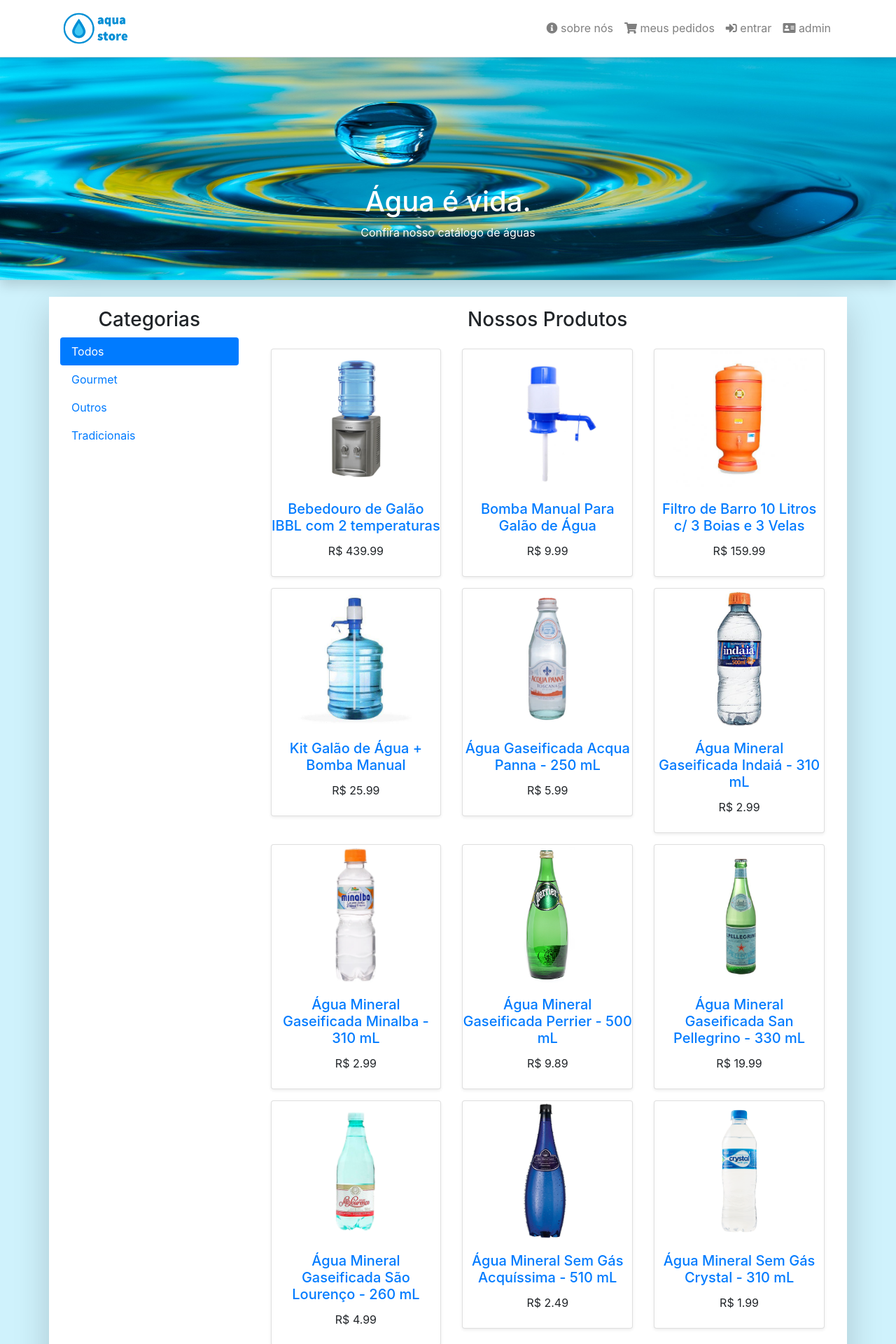
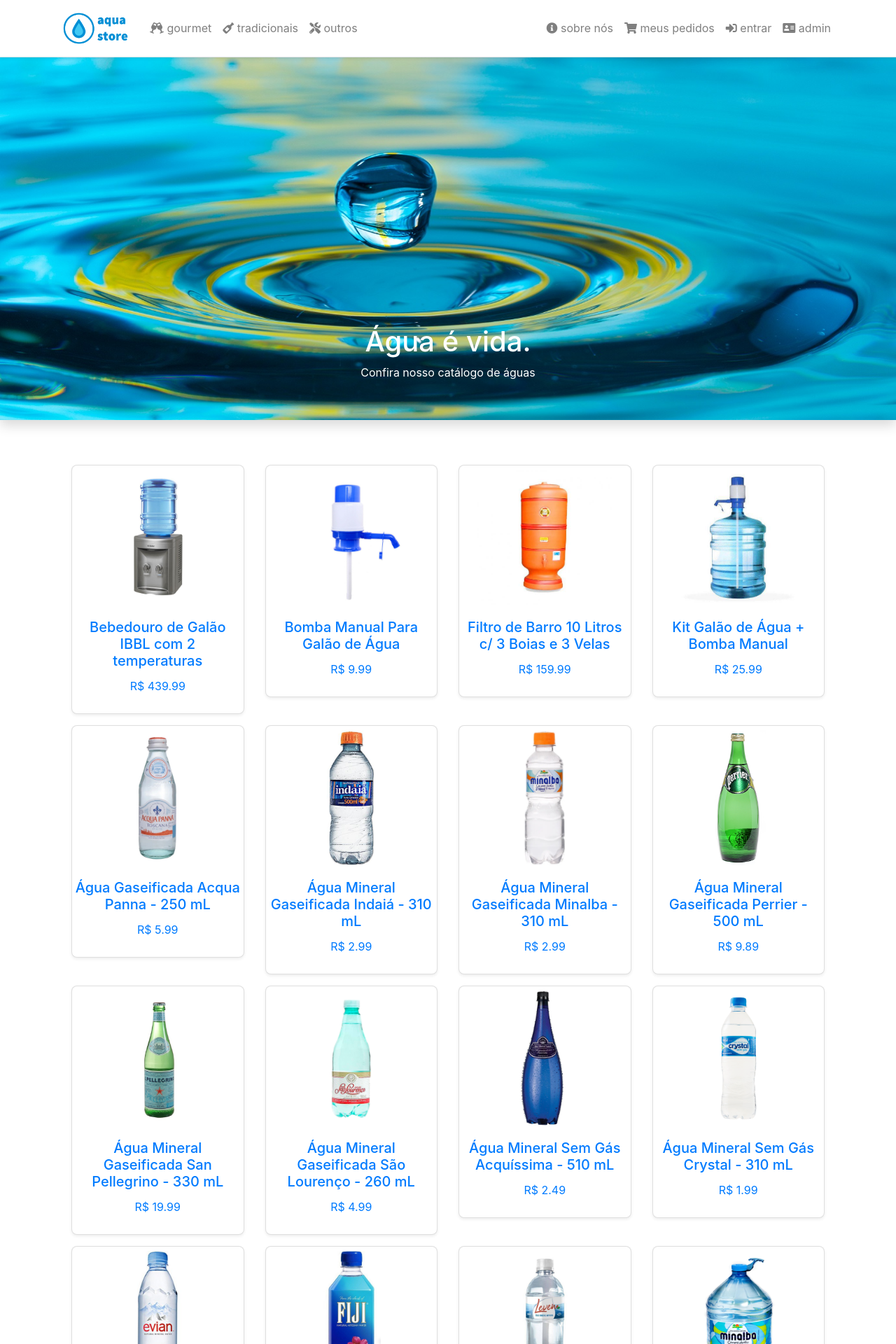
Before and after one commit to lclopes/Aqua-Store-Django, a Django app: page / in a window 1280 px wide. Shown: the top 1920 px of the page at 70% size. Run offline with Django 3.2, Linux system fonts and the light colour scheme; data comes from the database, SQL or seed files in the repository; parts of the project's set-up code (start-up, migrations or seed data) failed here and were passed over; some libraries are stand-ins or nearby versions.

Commit message:
Changing main template

```diff
--- a/aquastore_app/static/aquastore_app/css/styles.css
+++ b/aquastore_app/static/aquastore_app/css/styles.css
@@ -32,12 +32,13 @@
     background-color: #fff;
     background-clip: border-box;
     border: 1px solid rgba(0, 0, 0, 0.125);
-    border-radius: 1rem;
+    border-radius: 0.5rem;
+    padding:3px;
 }
 
 .carousel-home {
     max-width: 100%;
-    max-height: 400px;
+    max-height: 600px;
     padding-bottom: 0px;
 }
 
--- a/aquastore_app/templates/aquastore_app/lista.html
+++ b/aquastore_app/templates/aquastore_app/lista.html
@@ -25,7 +25,7 @@
 
 {% block conteudo %}
     <div class="row" >
-        <div class="col-lg-3">
+        <!--<div class="col-lg-3">
             <div class="nav flex-column nav-pills nav-stacked sticky-top sticky-offset d-lg-block" >
                 <h3 style="text-align:center">Categorias</h3>
                 <a class="nav-link {% if not categoria %}active{% endif %}"
@@ -37,28 +37,30 @@
                     </a>
                 {% endfor %}
             </div>
-        </div>
+        </div>-->
 
-        <div class="col-lg-9">
-            <h3 style="text-align:center">{% if not categoria %}Nossos Produtos{% else %}{{ categoria.nome }}{% endif %}</h3>
+        <div class="col-lg-12">
+            <h3 style="text-align:center">{% if categoria %}{{ categoria.nome }}{% endif %}</h3>
             <div class="row mb-6 p-3">
                 {% for agua in aguas %}
-                    <div class="col-xl-4 col-lg-6">
-                        <div class="card mb-3 shadow-sm" style="align-items: center">
-                            <a href="{{ agua.get_absolute_path }}">
+                    <div class="col-xl-3 col-lg-6">
+                    <a href="{{ agua.get_absolute_path }}">
+                        <div class="card-home mb-3 shadow-sm" style="align-items: center">
+
                                 <!-- style="max-width: 90%;" -->
                                 <img class="img-fluid rounded water-product"
                                      src="{% static 'aguas/' %}{{ agua.imagem }}">
-                            </a>
+
                             <h5 class="mt-3 card-title text-center">
-                                <a href="{{ agua.get_absolute_path }}">
+
                                     {{ agua.nome }}
-                                </a>
+
                             </h5>
                             R$ {{ agua.preco }}
                             <br>
                             <br>
                         </div>
+                        </a>
                     </div>
                 {% endfor %}
             </div>
--- a/templates/base.html
+++ b/templates/base.html
@@ -7,9 +7,9 @@
     {% include "base/carousel.html" %}
     <br>
 </head>
-<body class="bg-blue">
+<body class="bg-white">
 
-    <div class="container bg-white shadow-lg p-3 mb-5">
+    <div class="container bg-white p-3 mb-5">
         {% block conteudo %}
 
         {% endblock %}
--- a/templates/base/header.html
+++ b/templates/base/header.html
@@ -12,6 +12,15 @@
                 <span class="navbar-toggler-icon"></span>
             </button>
             <div class="collapse navbar-collapse" id="menu">
+
+                <div class="navbar-nav mr-auto">
+                    <a class="nav-link nav-item" href="/gourmet">
+                        <i class="fas fa-glass-cheers"></i> gourmet</a>
+                    <a class="nav-link nav-item" href="/tradicionais">
+                        <i class="fas fa-wine-bottle"></i> tradicionais</a>
+                    <a class="nav-link nav-item" href="/outros">
+                        <i class="fas fa-tools"></i> outros</a>
+                </div>
 
                 <div class="navbar-nav ml-auto">
                     <a class="nav-link nav-item" href="{% url 'aquastore_app:sobre' %}">
```
Also changed, not shown: aquastore_app/templates/aquastore_app/exibe.html (+11 -5 lines).
